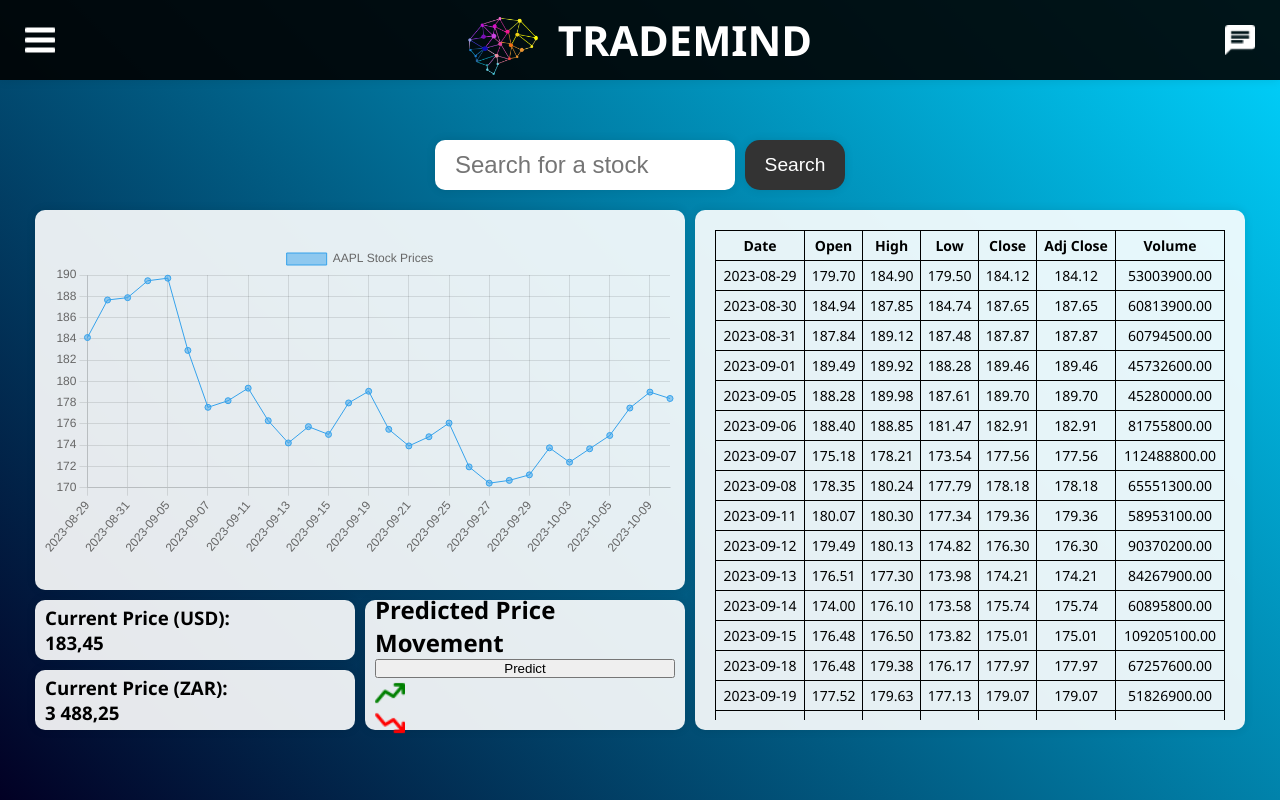
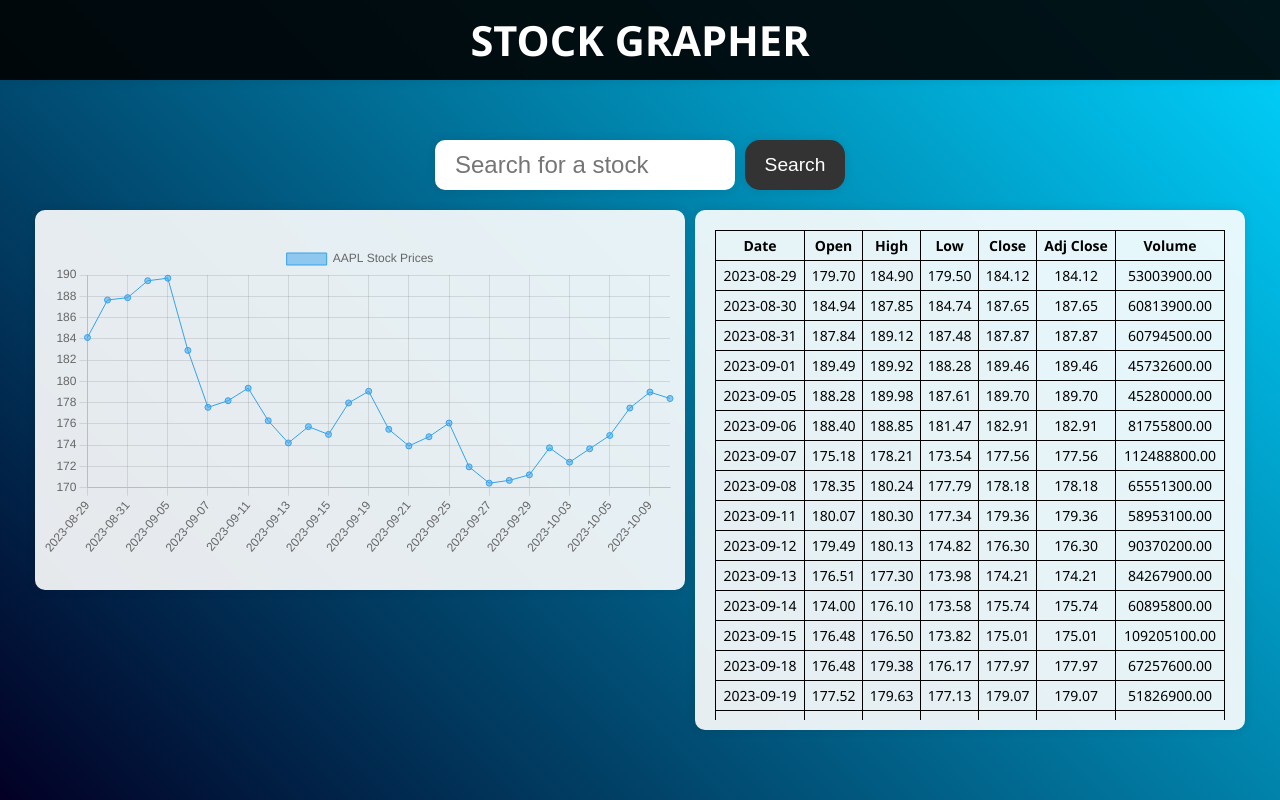
Before and after one commit to thabanidev/stock-grapher, a plain HTML site: page index.html in a window 1280 px wide. Drawn offline with nearby package versions, Linux system fonts and the light colour scheme.

Commit message:
Update index.html

```diff
--- a/index.html
+++ b/index.html
@@ -8,19 +8,9 @@
     </head>
     <body>
         <header>
-            <div class="menu">
-                <img src="images/menu.png" alt="">
+            <div class="brand">
+                <h1>Stock Grapher</h1>
             </div>
-
-            <div class="brand">
-                <img src="images/trademind.ico" alt="">
-                <h1>TradeMind</h1>
-            </div>
-
-            <div class="chatbot">
-                <img src="images/chatbot.png" alt="">
-            </div>
-
         </header>
 
         <div class="search">
@@ -39,22 +29,7 @@
                     </table>
                 </div>
             </div>
-            <div class="prediction grid-item">
-                <h2>Predicted Price Movement</h2>
-                <button>Predict</button>
-                <img prediction="up" src="images/price-up.png" alt="">
-                <img prediction="down" src="images/price-down.png" alt="">
-            </div>
-            <div class="USD grid-item">
-                <h3>Current Price (USD):</h3>
-                <h3 id="current-price-usd">183,45</h3>
-            </div>
-            <div class="ZAR grid-item">
-                <h3>Current Price (ZAR):</h3>
-                <h3 id="current-price-zar">3 488,25</h3>
-            </div>
         </div>
-
         <script src="https://cdnjs.cloudflare.com/ajax/libs/PapaParse/5.4.1/papaparse.min.js"></script>
         <script src="https://cdn.jsdelivr.net/npm/chart.js"></script>
         <script src="script.js"></script>
```
